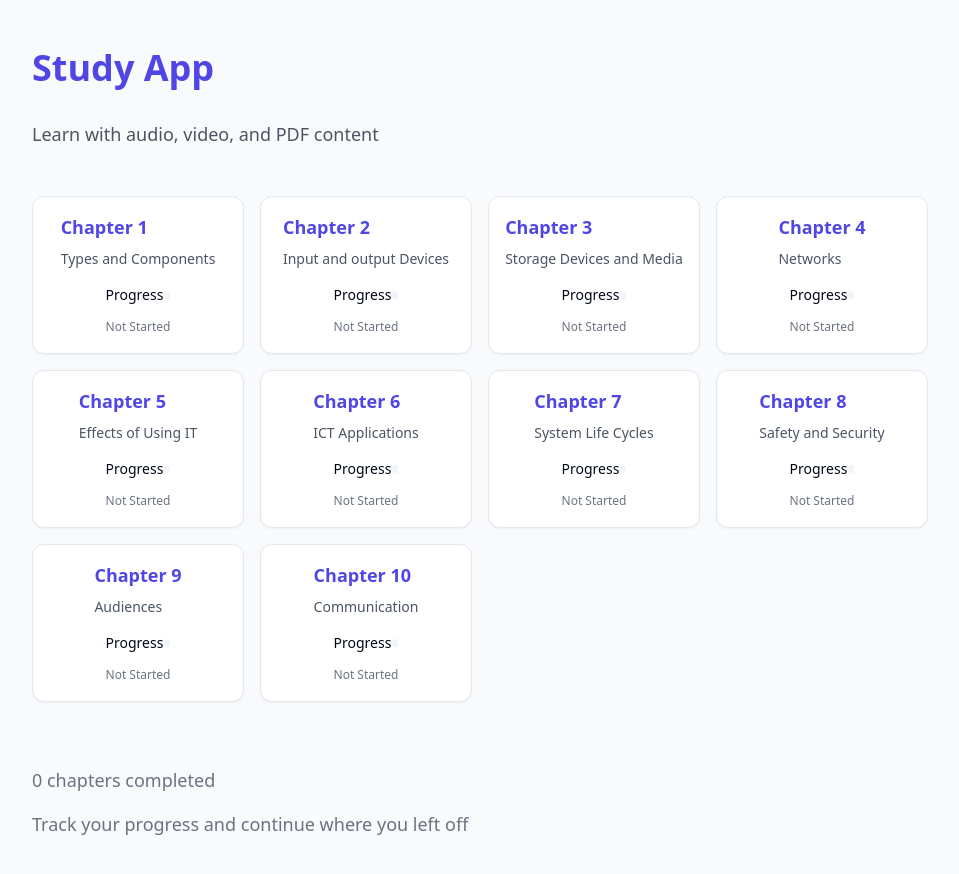
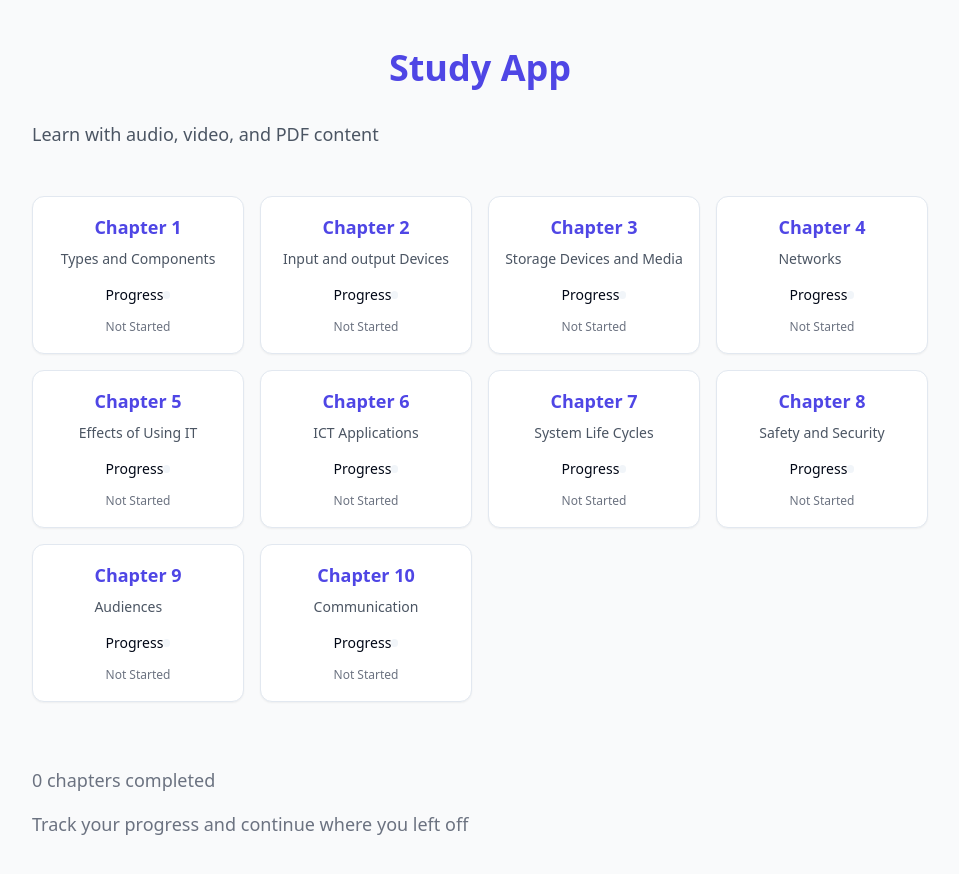
Before and after one commit to rjrodriguez/igcse-study-app, a React (Vite) app: page / in a window 1280 px wide. Shown: the top 874 px of the page, without its empty margins (160-1119 px from the left). Built offline with nearby package versions, Linux system fonts and the light colour scheme.

Commit message:
[dyad] (3 files changed)

```diff
--- a/src/components/Chapter.tsx
+++ b/src/components/Chapter.tsx
@@ -36,7 +36,7 @@ const Chapter = () => {
 
         <Card className="bg-white rounded-xl shadow-sm p-6">
           <div className="flex flex-col items-center justify-center mb-6">
-            <h1 className="text-3xl font-bold text-indigo-600 mb-2">{chapter.title}</h1>
+            <h1 className="text-3xl font-bold text-indigo-600 mb-2 text-center">{chapter.title}</h1>
             <p className="text-gray-600 text-lg">{chapter.description}</p>
           </div>
 
--- a/src/components/ChapterCard.tsx
+++ b/src/components/ChapterCard.tsx
@@ -19,7 +19,7 @@ const ChapterCard = ({ chapterId, title, description }: ChapterCardProps) => {
       <Card className="bg-white rounded-xl shadow-sm p-4 h-full transition-transform hover:scale-105">
         <div className="flex flex-col items-center justify-between h-full">
           <div className="flex-1">
-            <h3 className="text-lg font-semibold text-indigo-600 mb-2">{title}</h3>
+            <h3 className="text-lg font-semibold text-indigo-600 mb-2 text-center">{title}</h3>
             <p className="text-gray-600 text-sm">{description}</p>
           </div>
           <div className="mt-4">
--- a/src/pages/Index.tsx
+++ b/src/pages/Index.tsx
@@ -27,7 +27,7 @@ const Index = () => {
   return (
     <div className="min-h-screen bg-gray-50 py-12 px-4">
       <div className="max-w-4xl mx-auto">
-        <h1 className="text-4xl font-bold text-indigo-600 mb-8">Study App</h1>
+        <h1 className="text-4xl font-bold text-indigo-600 mb-8 text-center">Study App</h1>
         <p className="text-lg text-gray-600 mb-12">Learn with audio, video, and PDF content</p>
 
         <ChapterCardList />
```
